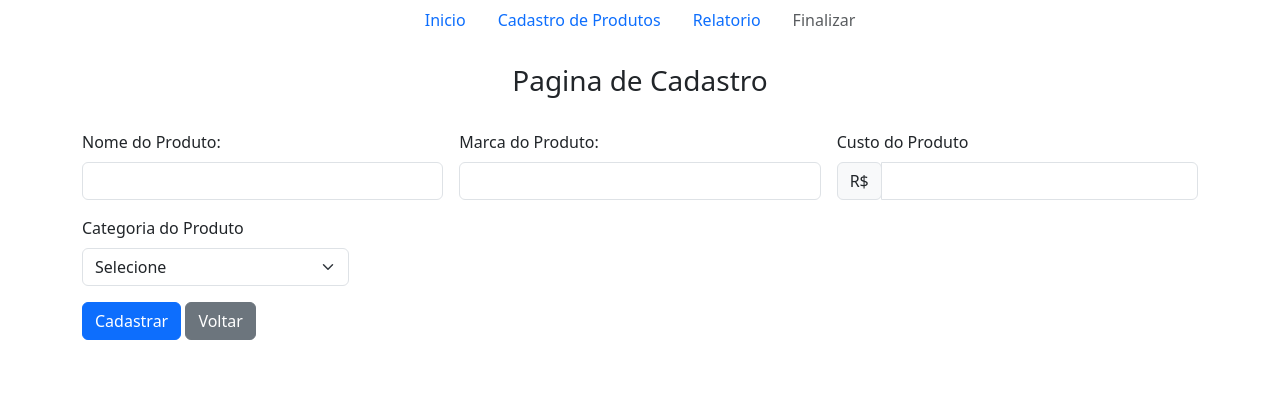
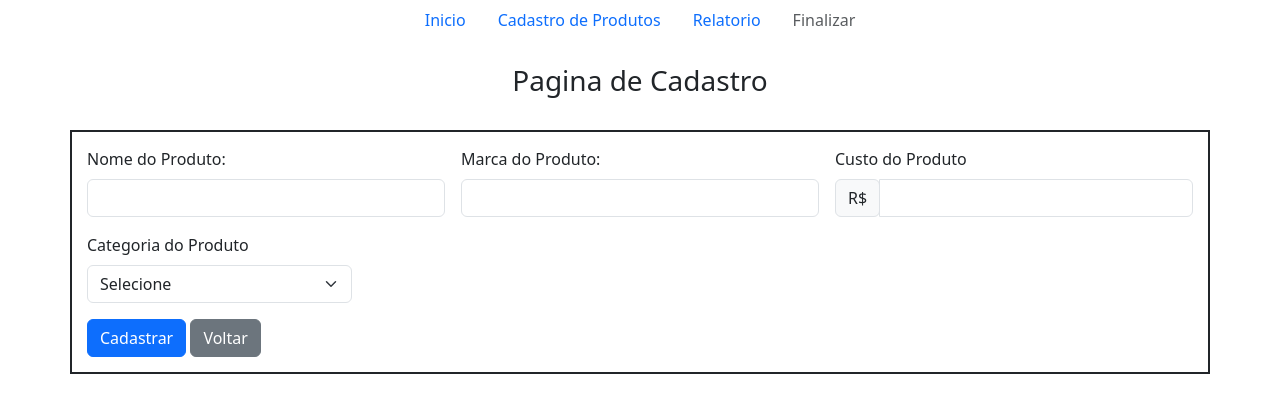
Before and after one commit to felipemeneb24/Formulario-PPI, a website: page Publico/CadastrodeProdutos.html in a window 1280 px wide. Drawn offline with nearby package versions, Linux system fonts and the light colour scheme.

Commit message:
Desenvolvimento

```diff
--- a/Publico/CadastrodeProdutos.html
+++ b/Publico/CadastrodeProdutos.html
@@ -27,7 +27,7 @@
     <br />
     <h3 style="text-align: center;">Pagina de Cadastro </h3>
     <br />
-    <div class="container">
+    <div class="container" style="border: solid 2px; padding: 15px;">
         <form method="get" action="/CadastrodeProdutos" class="row g-3 needs-validation" novalidate>
             <div class="col-md-4">
                 <label for="nomedoproduto" class="form-label">Nome do Produto:</label>
```
